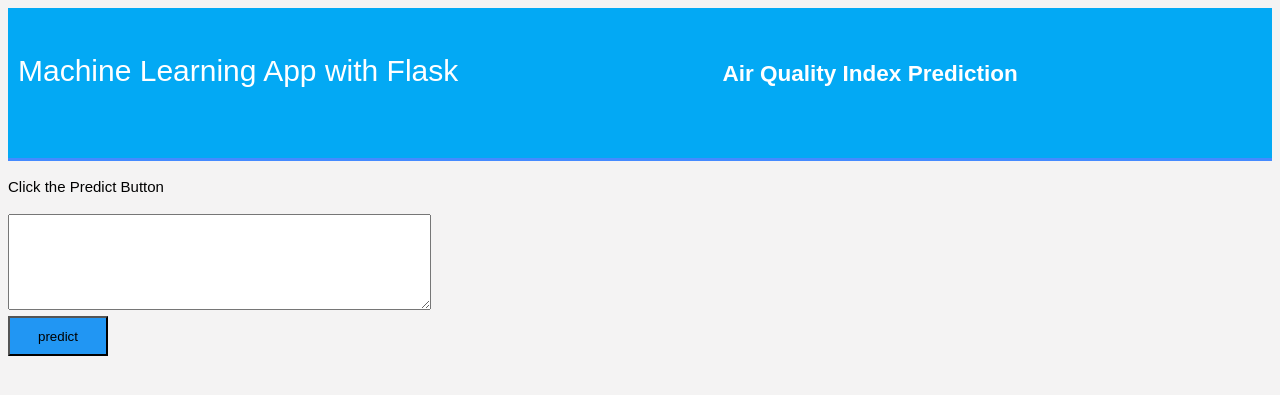
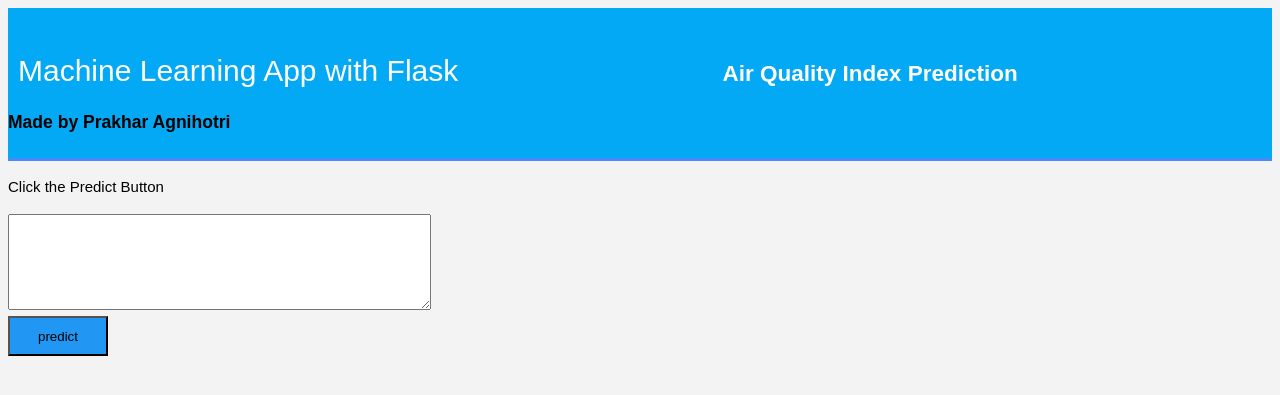
Before and after one commit to Prakhar-agni/Air_Quality_Index, a Flask app: template templates/home.html in a window 1280 px wide. Shown: the top 395 px of the page. Run offline with Flask 2, Linux system fonts and the light colour scheme; the template is opened without the code that fills it, so the values that code supplies are empty; parts of the project's set-up code (start-up, migrations or seed data) failed here and were passed over.

Commit message:
My very first commit

```diff
--- a/templates/home.html
+++ b/templates/home.html
@@ -13,7 +13,7 @@
 			Machine Learning App with Flask
 		</div>
 		<h2>Air Quality Index Prediction</h2>
-
+		<h3>Made by Prakhar Agnihotri</h3>
 	</div>
 	</header>
 
```
